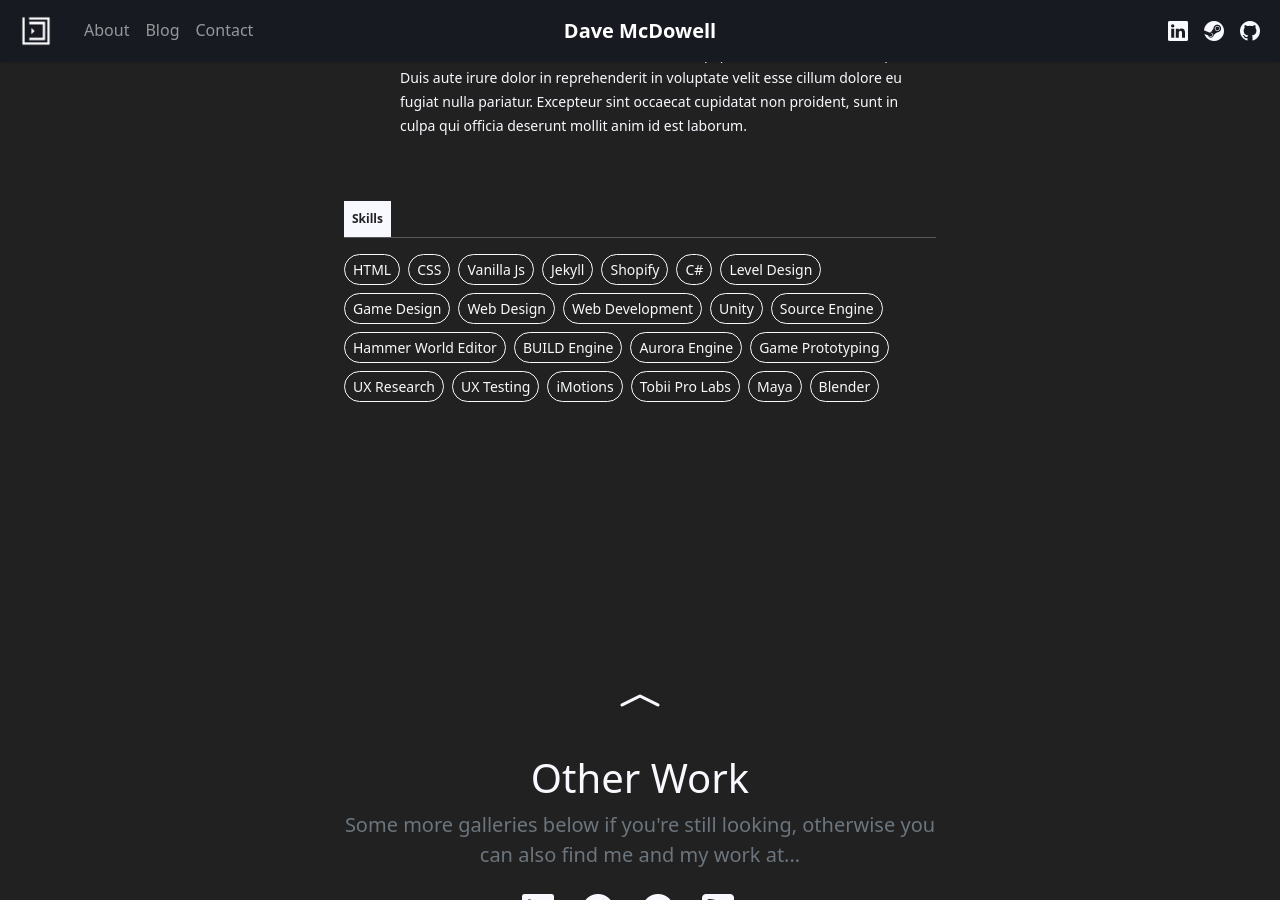
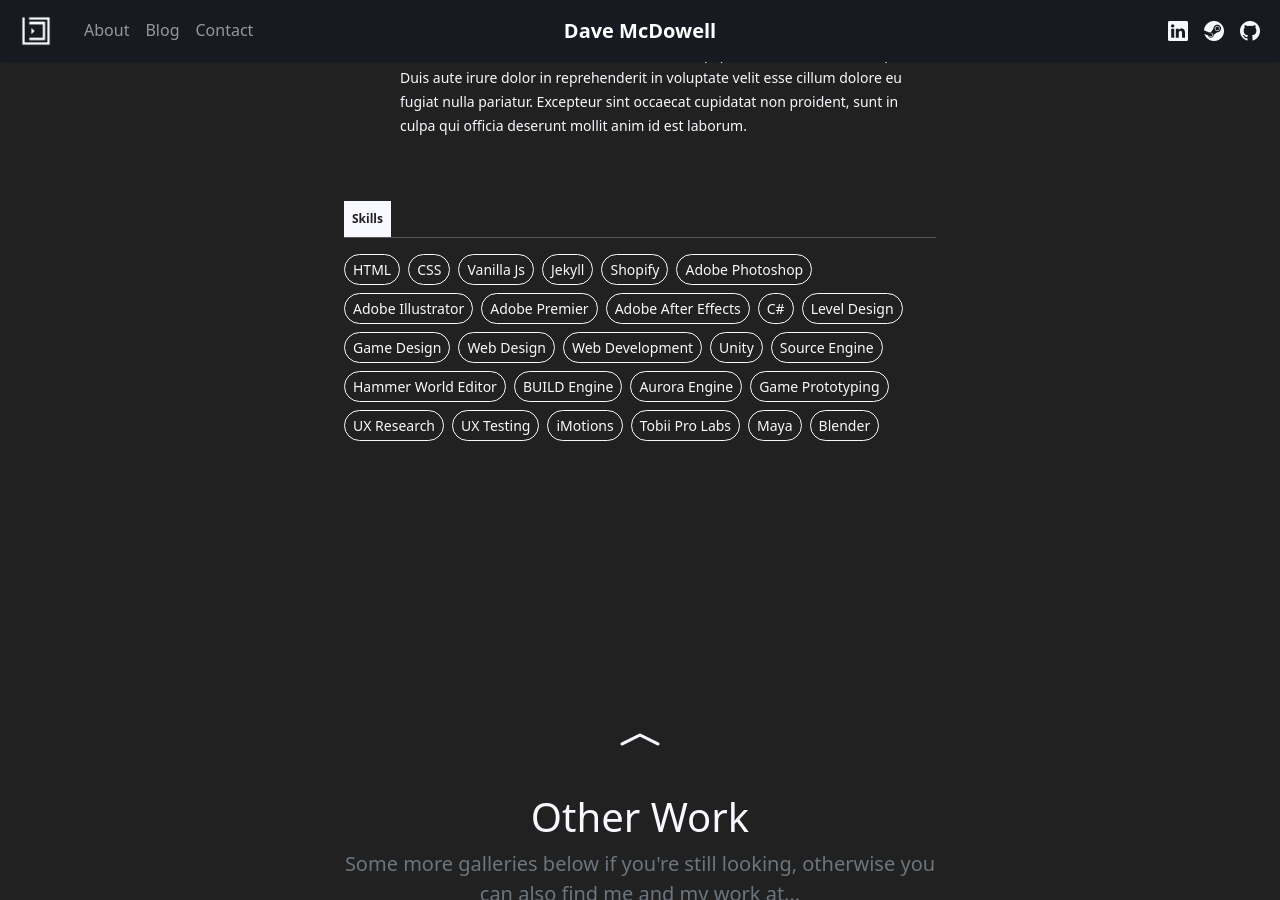
Before and after one commit to davemcdowell/portfolio, a Jekyll site: the page built from about.html, in a window 1280 px wide and 900 px high, scrolled down 2478 px. Built offline with Jekyll 4.4.1, drawn with Linux system fonts in a browser that asks for light colours; nearby versions of some CDN libraries.

Commit message:
Update cv.yml

```diff
--- a/_data/cv.yml
+++ b/_data/cv.yml
@@ -94,6 +94,10 @@
     - name: Vanilla Js
     - name: Jekyll
     - name: Shopify
+    - name: Adobe Photoshop
+    - name: Adobe Illustrator
+    - name: Adobe Premier
+    - name: Adobe After Effects
     - name: 'C#'
     - name: Level Design
     - name: Game Design
```
